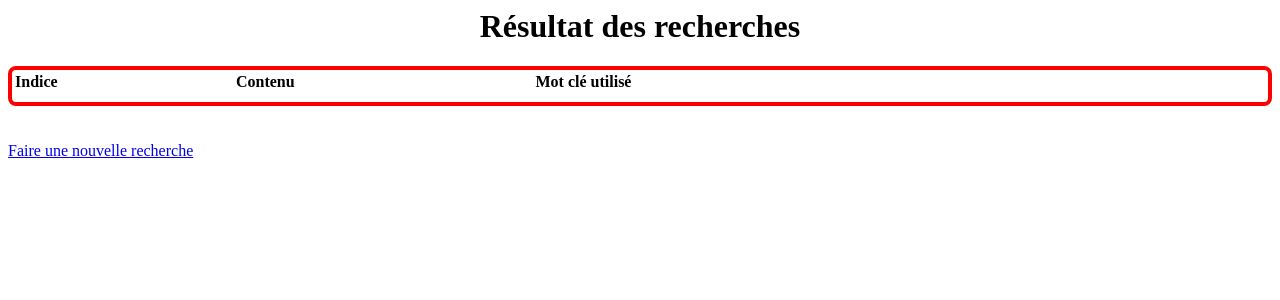
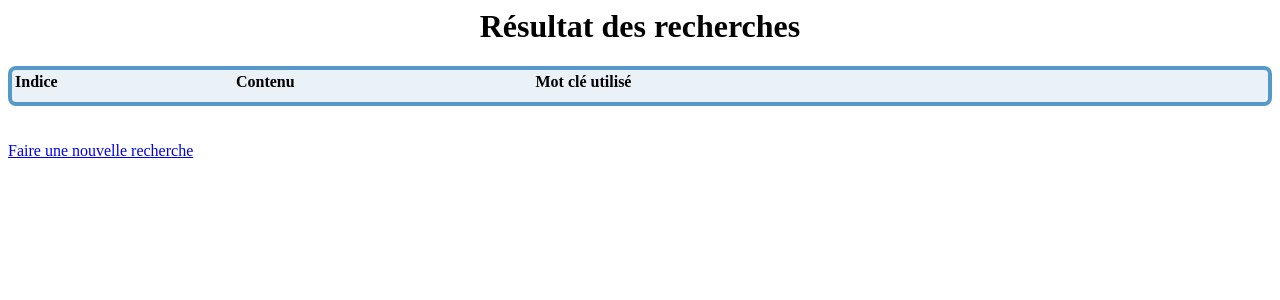
Before and after one commit to thoced/php-massive-recherche, a PHP site: page /Views/ShowResultView.php in a window 1280 px wide. Shown: the top 300 px of the page. Run offline with PHP 8.4, Linux system fonts and the light colour scheme; the template is opened without the code that fills it, so the values that code supplies are empty.

Commit message:
- Correction couleur

```diff
--- a/Views/ShowResultView.php
+++ b/Views/ShowResultView.php
@@ -1,6 +1,6 @@
 <h1 style="text-align: center;">Résultat des recherches</h1>
 
-<div style="border-width: 4px;border-color: red;border-radius: 8px;border-style: solid;">
+<div style="border-width: 4px;border-color:#5499c7;border-radius: 8px;border-style: solid; background-color:#eaf2f8;">
 <table width="80%">
     <tr>
         <td><b>Indice</b></td><td><b>Contenu</b></td><td><b>Mot clé utilisé</b></td>
```
